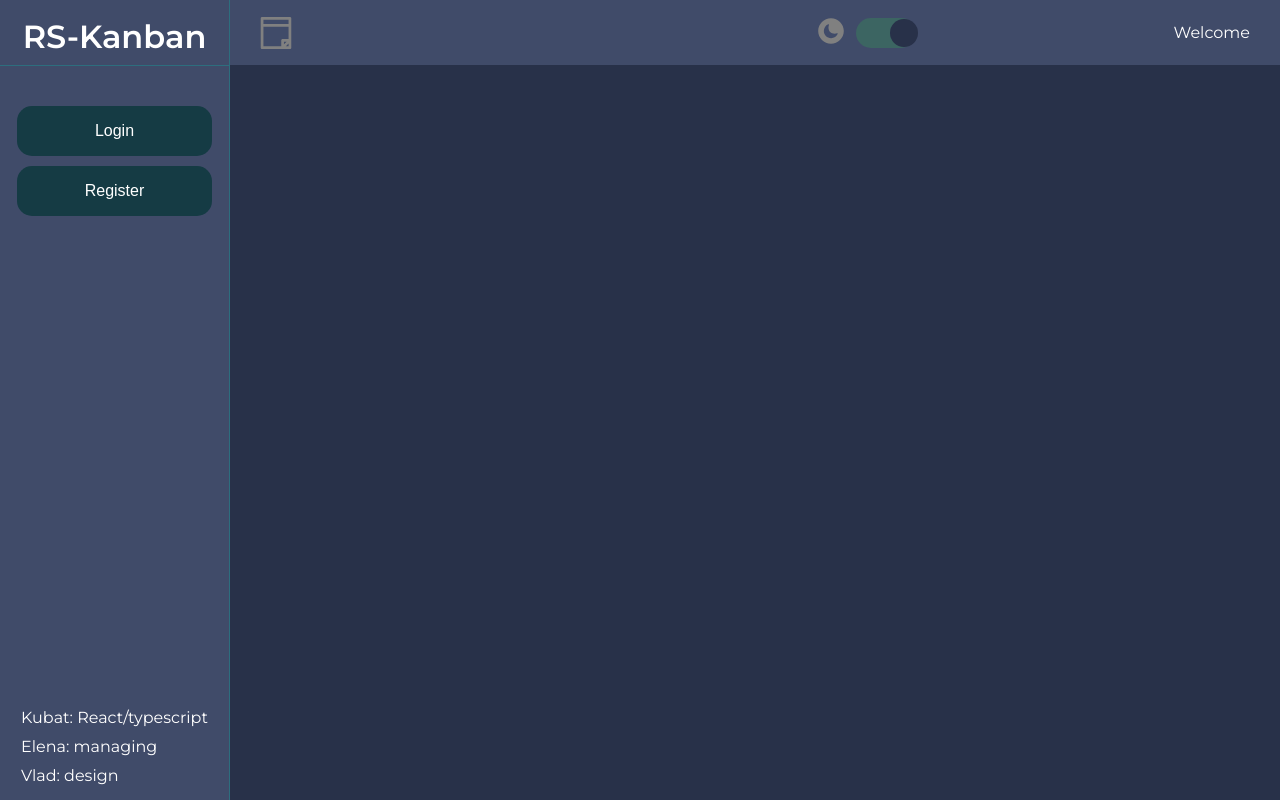
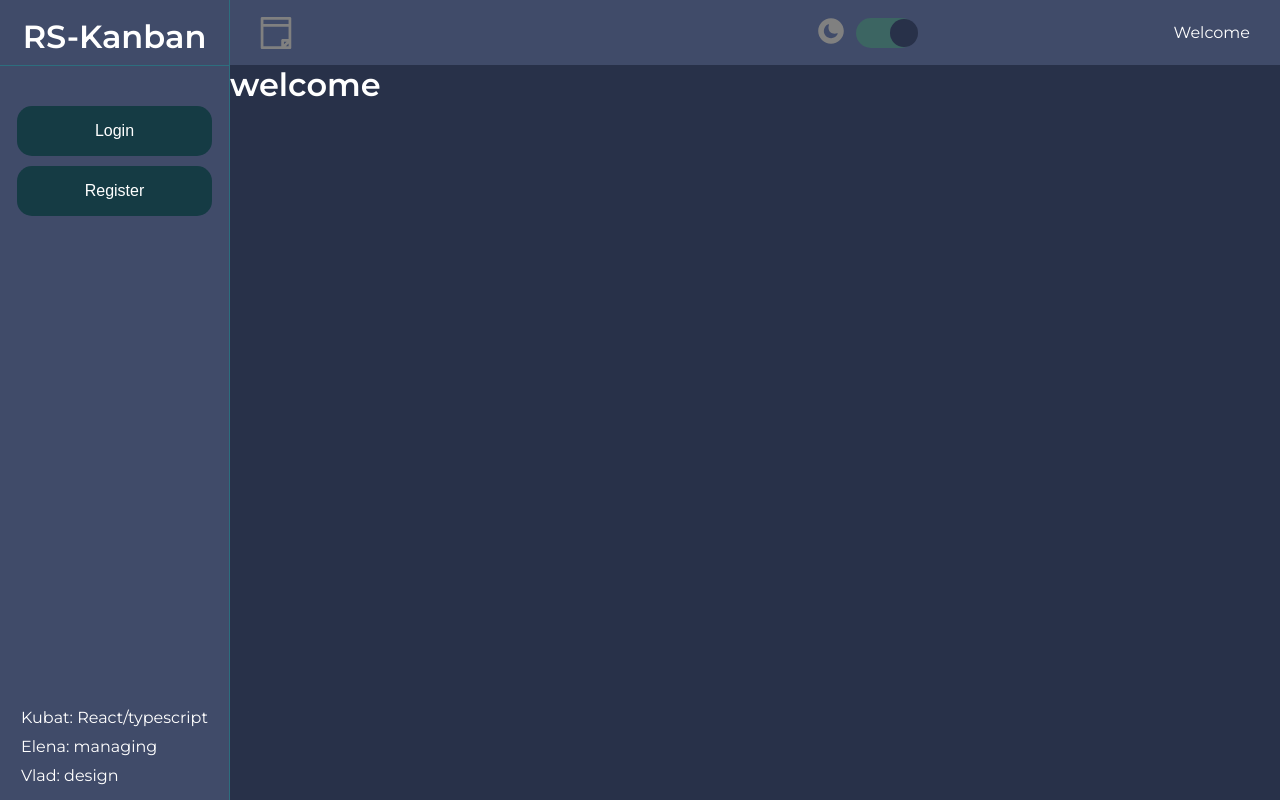
Before and after one commit to Kubatbekkk/RS-Clone---Trello, a React (Create React App) app: page /welcome in a window 1280 px wide. Built offline with nearby package versions, Linux system fonts and the light colour scheme; no server answers.

Commit message:
fix: checkout to the prev commit

```diff
--- a/src/App.tsx
+++ b/src/App.tsx
@@ -15,6 +15,7 @@ import Container from './components/Utils/Container';
 import Register from './pages/Register';
 import Login from './pages/Login';
 import BoardsProvider from './contexts/boardsContext';
+import Welcome from './pages/Welcome';
 // import AppRoutes from './routes';
 
 const App = () => {
@@ -36,7 +37,8 @@ const App = () => {
           <Sidebar />
           <Container>
             <Routes>
-              <Route path='/' element={<Home />} />
+              <Route path='/welcome' element={<Welcome />} />
+              <Route path='/boards' element={<Home />} />
               <Route path="/board/:id" element={<Board />} />
               <Route path="/register" element={<Register />} />
               <Route path="/login" element={<Login />} />
--- a/src/pages/Home/Home.tsx
+++ b/src/pages/Home/Home.tsx
@@ -20,7 +20,7 @@ const Home = () => {
   useEffect(() => {
     setLoading(true);
     if (!user) {
-      navigate('/login');
+      navigate('/welcome');
     }
     setLoading(false);
   }, [user]);
--- /dev/null
+++ b/src/pages/Welcome/Welcome.tsx
@@ -0,0 +1,31 @@
+/* eslint-disable react-hooks/exhaustive-deps */
+import React, { useContext, useEffect } from 'react';
+import { useAuthState } from 'react-firebase-hooks/auth';
+import { useParams } from 'react-router-dom';
+// import TodoList from 'src/components/TodoList';
+// import EmptyImage from 'src/components/Utils/EmptyImage';
+import { auth } from 'src/config/Firebase';
+import { BoardsContext } from 'src/contexts/boardsContext';
+import { StyledBoard } from './styles';
+
+const Welcome = () => {
+  const { id } = useParams();
+
+  const { tasks, getTasks } = useContext(BoardsContext);
+  const [user] = useAuthState(auth);
+
+  useEffect(() => {
+    // if (!user) navigate('/login');
+    if (user && id) getTasks(id);
+  }, [user, id]);
+
+  return (
+    <StyledBoard>
+      <div>
+        <h1>{tasks && tasks.length > 0 ? 'tasks' : 'welcome'}</h1>
+      </div>
+    </StyledBoard>
+  );
+};
+
+export default Welcome;
--- /dev/null
+++ b/src/pages/Welcome/index.ts
@@ -0,0 +1 @@
+export { default } from './Welcome';
--- /dev/null
+++ b/src/pages/Welcome/styles.ts
@@ -0,0 +1,3 @@
+import styled from 'styled-components';
+
+export const StyledBoard = styled.div``;
--- a/webpack.config.js
+++ b/webpack.config.js
@@ -1,10 +1,10 @@
 const HtmlWebpackPlugin = require('html-webpack-plugin');
 const FaviconsWebpackPlugin = require('favicons-webpack-plugin');
 const EslintPlugin = require('eslint-webpack-plugin');
-const { CleanWebpackPlugin } = require('clean-webpack-plugin');
+// const { CleanWebpackPlugin } = require('clean-webpack-plugin');
 const path = require('path');
 
-const isProd = true;
+// const isProd = false;
 
 module.exports = {
   entry: './src/index.tsx',
@@ -19,7 +19,7 @@ module.exports = {
     historyApiFallback: true,
   },
   plugins: [
-    isProd && new CleanWebpackPlugin(),
+    // isProd && new CleanWebpackPlugin(),
     new HtmlWebpackPlugin({
       template: './src/index.html',
     }),
```
